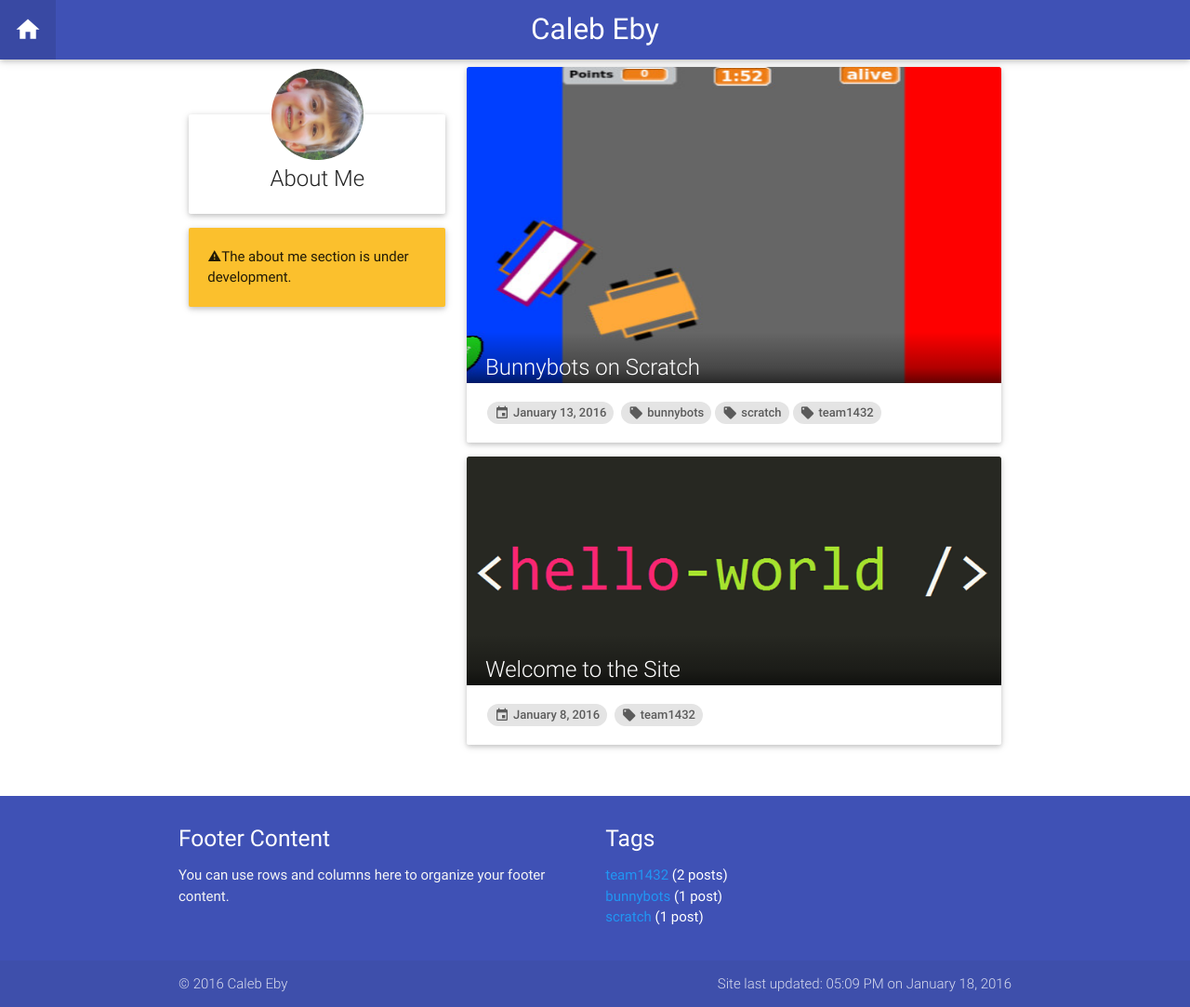
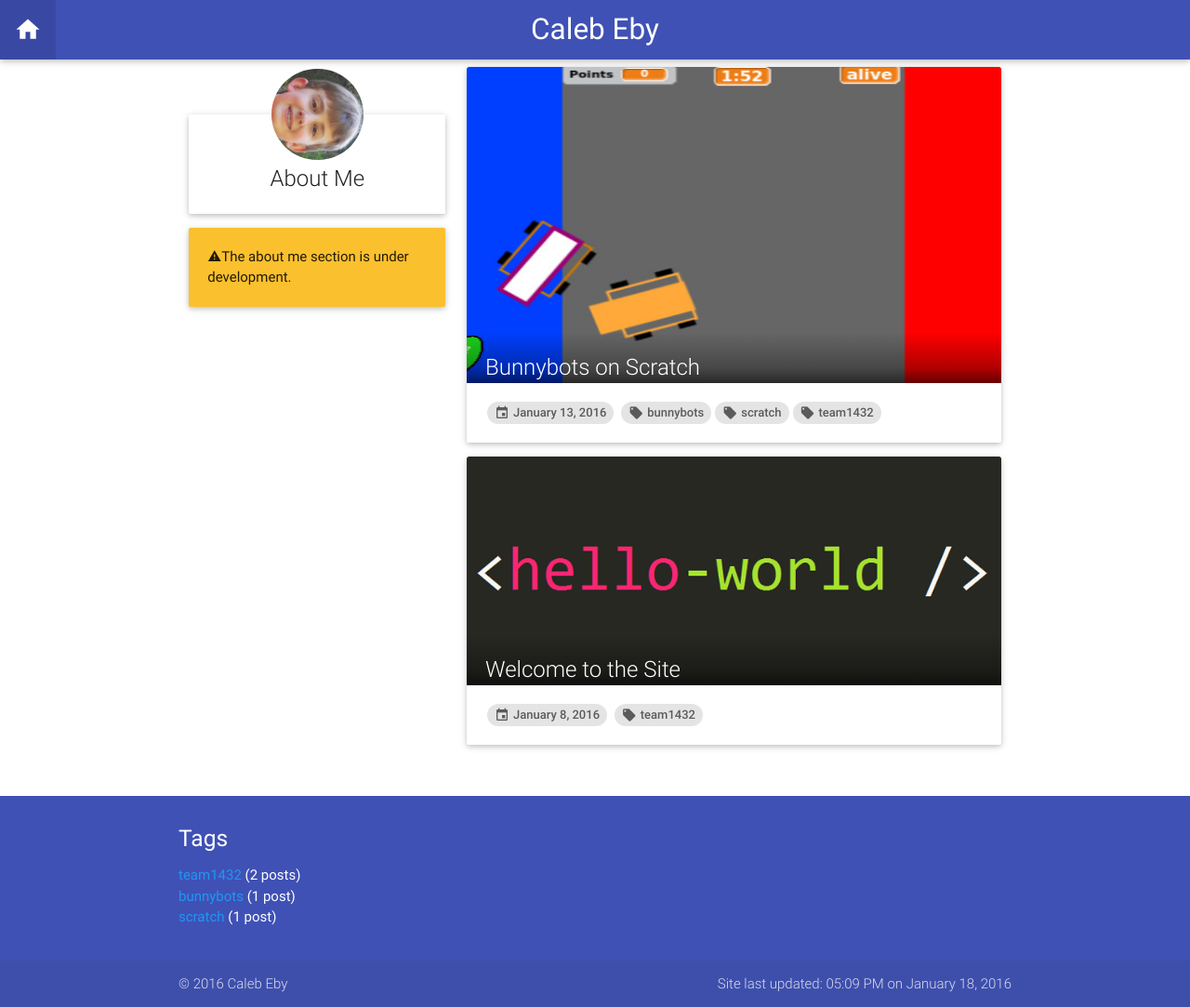
Before and after one commit to calebeby/calebeby.github.io, a Jekyll site: the page built from index.html, in a window 1280 px wide. Shown: the whole page at 93% size. Built offline with Jekyll 4.4.1, drawn with Linux system fonts in a browser that asks for light colours; nearby versions of some CDN libraries.

Commit message:
make footer content wider

```diff
--- a/_includes/footer.html
+++ b/_includes/footer.html
@@ -1,11 +1,7 @@
 <footer class="page-footer white-text">
   <div class="container">
     <div class="row">
-      <div class="col l6 s12">
-        <h5>Footer Content</h5>
-        <p class="grey-text text-lighten-4">You can use rows and columns here to organize your footer content.</p>
-      </div>
-      <div class="col l4 offset-l2 s12">
+      <div class="col s12">
         <h5>Tags</h5>
         <ul>
           {% for tag in site.tags %}
```
